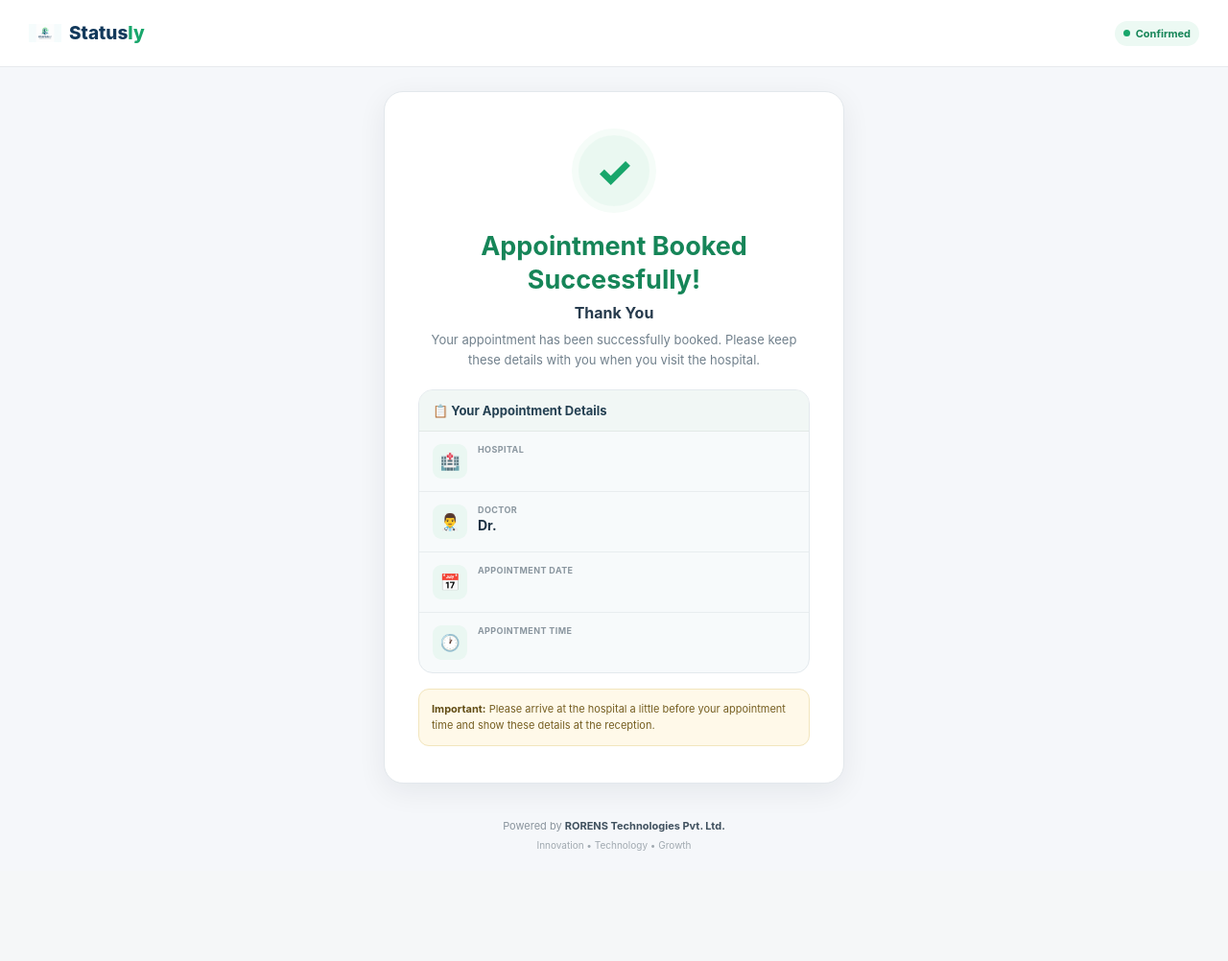
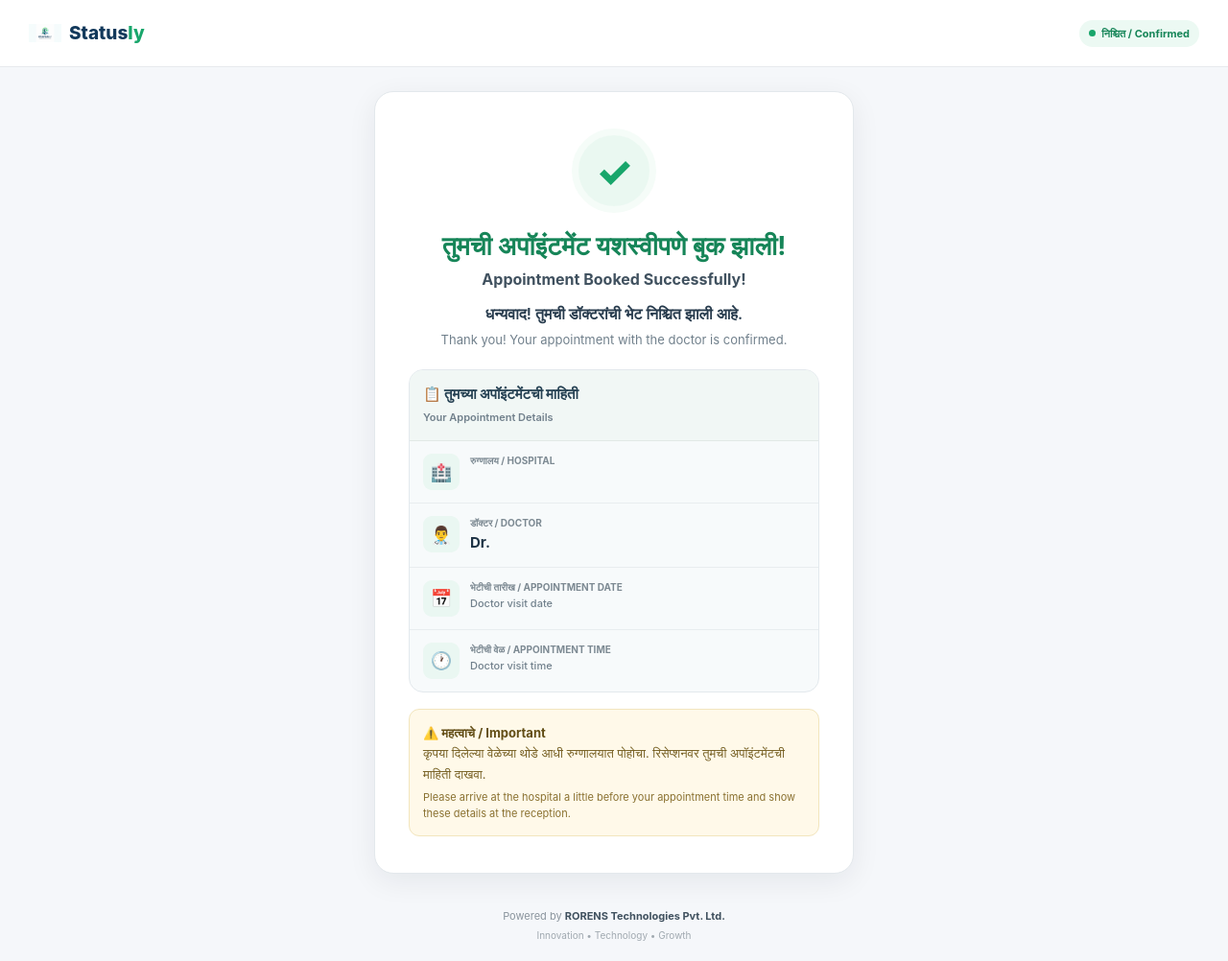
Before and after one commit to rorenstechnologies-wq/statusly, a Flask app: template templates/success.html in a window 1280 px wide. Shown: the whole page at 96% size. Before the commit the page ends 887 px from the top, so only its background shows below. Run offline with Flask 3, Linux system fonts and the light colour scheme; the template is opened without the code that fills it, so the values that code supplies are empty; parts of the project's set-up code (start-up, migrations or seed data) failed here and were passed over.

Commit message:
Update success.html

```diff
--- a/templates/success.html
+++ b/templates/success.html
@@ -1,24 +1,17 @@
 <!DOCTYPE html>
-<html lang="en">
+<html lang="mr">
 
 <head>
 
     <meta charset="UTF-8">
 
-    <meta
-        name="viewport"
-        content="width=device-width, initial-scale=1.0"
-    >
+    <meta name="viewport" content="width=device-width, initial-scale=1.0">
 
-    <meta
-        name="theme-color"
-        content="#ffffff"
-    >
+    <meta name="theme-color" content="#ffffff">
 
     <title>
         Appointment Confirmed | Statusly
     </title>
-
 
     <style>
 
@@ -27,7 +20,6 @@
             padding: 0;
             box-sizing: border-box;
         }
-
 
         body {
 
@@ -51,7 +43,6 @@
             flex-direction: column;
 
             overflow-x: hidden;
-
         }
 
 
@@ -63,12 +54,11 @@
 
             width: 100%;
 
-            height: 60px;
+            min-height: 62px;
 
             background: #ffffff;
 
-            border-bottom:
-                1px solid #e7eaed;
+            border-bottom: 1px solid #e7eaed;
 
             display: flex;
 
@@ -77,7 +67,6 @@
             justify-content: space-between;
 
             padding: 0 14px;
-
         }
 
 
@@ -88,7 +77,6 @@
             align-items: center;
 
             gap: 8px;
-
         }
 
 
@@ -99,7 +87,6 @@
             height: 34px;
 
             object-fit: contain;
-
         }
 
 
@@ -110,14 +97,12 @@
             font-weight: 800;
 
             color: #12395b;
-
         }
 
 
         .brand-name span {
 
             color: #18a66b;
-
         }
 
 
@@ -133,14 +118,13 @@
 
             color: #168558;
 
-            padding: 6px 9px;
+            padding: 7px 10px;
 
             border-radius: 20px;
 
             font-size: 11px;
 
             font-weight: 700;
-
         }
 
 
@@ -153,7 +137,6 @@
             border-radius: 50%;
 
             background: #18a66b;
-
         }
 
 
@@ -171,63 +154,32 @@
 
             justify-content: center;
 
-            padding: 25px 14px 35px;
-
+            padding: 25px 12px 35px;
         }
 
 
         /* =====================================================
-           SUCCESS CARD
+           CARD
         ===================================================== */
 
         .success-card {
 
             width: 100%;
 
-            max-width: 480px;
+            max-width: 500px;
 
             background: #ffffff;
 
-            border:
-                1px solid #e3e8ec;
+            border: 1px solid #e3e8ec;
 
             border-radius: 20px;
 
-            padding: 28px 18px;
+            padding: 28px 17px;
 
             text-align: center;
 
             box-shadow:
-                0 8px 30px
-                rgba(16, 24, 40, 0.07);
-
-            animation: cardIn .6s ease;
-
-        }
-
-
-        @keyframes cardIn {
-
-            from {
-
-                opacity: 0;
-
-                transform:
-                    translateY(20px)
-                    scale(.97);
-
-            }
-
-            to {
-
-                opacity: 1;
-
-                transform:
-                    translateY(0)
-                    scale(1);
-
-            }
-
+                0 8px 30px rgba(16, 24, 40, 0.07);
         }
 
 
@@ -241,14 +193,13 @@
 
             height: 78px;
 
-            margin: 0 auto 17px;
+            margin: 0 auto 16px;
 
             border-radius: 50%;
 
             background: #eaf8f1;
 
-            border:
-                7px solid #f5fcf8;
+            border: 7px solid #f5fcf8;
 
             display: flex;
 
@@ -261,70 +212,56 @@
             font-size: 38px;
 
             font-weight: 800;
-
-            animation: successPop .7s ease .15s both;
-
-        }
-
-
-        @keyframes successPop {
-
-            0% {
-
-                opacity: 0;
-
-                transform: scale(.4);
-
-            }
-
-            70% {
-
-                transform: scale(1.12);
-
-            }
-
-            100% {
-
-                opacity: 1;
-
-                transform: scale(1);
-
-            }
-
         }
 
 
         /* =====================================================
-           SUCCESS TEXT
+           TITLE
         ===================================================== */
 
         .success-card h1 {
 
             color: #168558;
 
-            font-size: 22px;
+            font-size: 23px;
 
-            line-height: 1.3;
+            line-height: 1.4;
 
-            margin-bottom: 7px;
-
+            margin-bottom: 5px;
         }
 
 
-        .thank-you {
+        .english-title {
+
+            color: #40515f;
+
+            font-size: 16px;
+
+            font-weight: 700;
+
+            margin-bottom: 14px;
+        }
+
+
+        /* =====================================================
+           MESSAGE
+        ===================================================== */
+
+        .message-marathi {
 
             color: #273b4d;
 
             font-size: 16px;
 
-            font-weight: 700;
+            line-height: 1.6;
 
-            margin-bottom: 8px;
+            font-weight: 600;
 
+            margin-bottom: 4px;
         }
 
 
-        .message {
+        .message-english {
 
             color: #71808c;
 
@@ -333,12 +270,11 @@
             line-height: 1.6;
 
             margin-bottom: 20px;
-
         }
 
 
         /* =====================================================
-           APPOINTMENT DETAILS
+           DETAILS
         ===================================================== */
 
         .details-box {
@@ -347,34 +283,31 @@
 
             background: #f7fafb;
 
-            border:
-                1px solid #e3e9ed;
+            border: 1px solid #e3e9ed;
 
             border-radius: 15px;
 
             overflow: hidden;
 
             margin-top: 10px;
-
         }
 
 
         .details-heading {
 
-            padding:
-                13px 14px;
+            padding: 14px;
 
             background: #f1f7f5;
 
-            border-bottom:
-                1px solid #e2e9e6;
+            border-bottom: 1px solid #e2e9e6;
 
             color: #244052;
 
-            font-size: 13px;
+            font-size: 15px;
 
-            font-weight: 750;
+            font-weight: 800;
 
+            line-height: 1.5;
         }
 
 
@@ -386,29 +319,25 @@
 
             gap: 11px;
 
-            padding:
-                13px 14px;
+            padding: 13px 14px;
 
-            border-bottom:
-                1px solid #e8edef;
-
+            border-bottom: 1px solid #e8edef;
         }
 
 
         .detail-row:last-child {
 
             border-bottom: none;
-
         }
 
 
         .detail-icon {
 
-            width: 36px;
+            width: 38px;
 
-            height: 36px;
+            height: 38px;
 
-            min-width: 36px;
+            min-width: 38px;
 
             border-radius: 9px;
 
@@ -420,8 +349,7 @@
 
             justify-content: center;
 
-            font-size: 17px;
-
+            font-size: 18px;
         }
 
 
@@ -430,22 +358,18 @@
             min-width: 0;
 
             flex: 1;
-
         }
 
 
         .detail-label {
 
-            color: #8a969f;
+            color: #7c8992;
 
-            font-size: 9px;
-
-            text-transform: uppercase;
-
-            letter-spacing: .4px;
+            font-size: 10px;
 
             font-weight: 700;
 
+            line-height: 1.5;
         }
 
 
@@ -455,25 +379,37 @@
 
             color: #1e3345;
 
-            font-size: 14px;
+            font-size: 15px;
 
             font-weight: 750;
 
+            line-height: 1.5;
+
             overflow-wrap: anywhere;
+        }
 
+
+        .detail-value-en {
+
+            color: #71808c;
+
+            font-size: 11px;
+
+            font-weight: 500;
+
+            margin-top: 1px;
         }
 
 
         .doctor-specialization {
 
-            margin-top: 2px;
+            margin-top: 3px;
 
             color: #168b61;
 
-            font-size: 11px;
+            font-size: 12px;
 
             font-weight: 650;
-
         }
 
 
@@ -483,32 +419,41 @@
 
         .confirmation-note {
 
-            margin-top: 16px;
+            margin-top: 17px;
 
-            padding: 12px 13px;
+            padding: 14px;
 
             background: #fff9e9;
 
-            border:
-                1px solid #f2e5bd;
+            border: 1px solid #f2e5bd;
 
             border-radius: 11px;
 
             color: #765f22;
 
-            font-size: 11px;
+            font-size: 13px;
 
-            line-height: 1.55;
+            line-height: 1.65;
 
             text-align: left;
-
         }
 
 
         .confirmation-note strong {
 
             color: #624d15;
+        }
 
+
+        .note-english {
+
+            margin-top: 5px;
+
+            color: #8a7130;
+
+            font-size: 11px;
+
+            line-height: 1.55;
         }
 
 
@@ -520,22 +465,19 @@
 
             text-align: center;
 
-            padding:
-                0 10px 18px;
+            padding: 0 10px 18px;
 
             color: #8a949d;
 
             font-size: 11px;
 
             line-height: 1.7;
-
         }
 
 
         .footer strong {
 
             color: #40515f;
-
         }
 
 
@@ -546,12 +488,11 @@
             font-size: 10px;
 
             margin-top: 2px;
-
         }
 
 
         /* =====================================================
-           TABLET / DESKTOP
+           DESKTOP
         ===================================================== */
 
         @media (min-width: 600px) {
@@ -560,24 +501,19 @@
 
                 height: 70px;
 
-                padding:
-                    0 30px;
-
+                padding: 0 30px;
             }
 
 
             .success-card {
 
-                padding:
-                    38px 35px;
-
+                padding: 38px 35px;
             }
 
 
             .success-card h1 {
 
                 font-size: 27px;
-
             }
 
 
@@ -588,40 +524,40 @@
                 height: 88px;
 
                 font-size: 43px;
-
             }
 
         }
 
 
         /* =====================================================
-           SMALL PHONES
+           SMALL PHONE
         ===================================================== */
 
         @media (max-width: 360px) {
 
             .main {
 
-                padding:
-                    18px 9px 25px;
-
+                padding: 18px 9px 25px;
             }
 
 
             .success-card {
 
-                padding:
-                    24px 13px;
+                padding: 24px 13px;
 
                 border-radius: 16px;
-
             }
 
 
             .success-card h1 {
 
                 font-size: 20px;
+            }
 
+
+            .message-marathi {
+
+                font-size: 15px;
             }
 
 
@@ -632,14 +568,12 @@
                 height: 68px;
 
                 font-size: 32px;
-
             }
 
 
             .detail-value {
 
                 font-size: 13px;
-
             }
 
         }
@@ -653,14 +587,12 @@
 
 
     <!-- =====================================================
-         STATUSLY HEADER
-    ====================================================== -->
+         HEADER
+    ===================================================== -->
 
     <header class="topbar">
 
-
         <div class="brand">
-
 
             <img
                 class="brand-logo"
@@ -668,13 +600,11 @@
                 alt="Statusly"
             >
 
-
             <div class="brand-name">
 
                 Status<span>ly</span>
 
             </div>
-
 
         </div>
 
@@ -683,10 +613,9 @@
 
             <span class="confirmed-dot"></span>
 
-            Confirmed
+            निश्चित / Confirmed
 
         </div>
-
 
     </header>
 
@@ -694,15 +623,14 @@
 
     <!-- =====================================================
          MAIN
-    ====================================================== -->
+    ===================================================== -->
 
     <main class="main">
-
 
         <div class="success-card">
 
 
-            <!-- SUCCESS -->
+            <!-- SUCCESS ICON -->
 
             <div class="success-icon">
 
@@ -711,27 +639,36 @@
             </div>
 
 
+            <!-- TITLE -->
+
             <h1>
 
-                Appointment Booked Successfully!
+                तुमची अपॉइंटमेंट यशस्वीपणे बुक झाली!
 
             </h1>
 
 
-            <div class="thank-you">
+            <div class="english-title">
 
-                Thank You
+                Appointment Booked Successfully!
 
             </div>
 
 
-            <p class="message">
+            <!-- MESSAGE -->
 
-                Your appointment has been successfully booked.
-                Please keep these details with you when you visit
-                the hospital.
+            <div class="message-marathi">
 
-            </p>
+                धन्यवाद! तुमची डॉक्टरांची भेट निश्चित झाली आहे.
+
+            </div>
+
+
+            <div class="message-english">
+
+                Thank you! Your appointment with the doctor is confirmed.
+
+            </div>
 
 
 
@@ -742,9 +679,19 @@
             <div class="details-box">
 
 
+                <!-- HEADING -->
+
                 <div class="details-heading">
 
-                    📋 Your Appointment Details
+                    📋 तुमच्या अपॉइंटमेंटची माहिती<br>
+
+                    <span style="
+                        font-size:11px;
+                        font-weight:600;
+                        color:#71808c;
+                    ">
+                        Your Appointment Details
+                    </span>
 
                 </div>
 
@@ -753,7 +700,6 @@
                 <!-- HOSPITAL -->
 
                 <div class="detail-row">
-
 
                     <div class="detail-icon">
 
@@ -764,10 +710,9 @@
 
                     <div class="detail-content">
 
-
                         <div class="detail-label">
 
-                            Hospital
+                            रुग्णालय / HOSPITAL
 
                         </div>
 
@@ -778,9 +723,7 @@
 
                         </div>
 
-
                     </div>
-
 
                 </div>
 
@@ -789,7 +732,6 @@
                 <!-- DOCTOR -->
 
                 <div class="detail-row">
-
 
                     <div class="detail-icon">
 
@@ -800,10 +742,9 @@
 
                     <div class="detail-content">
 
-
                         <div class="detail-label">
 
-                            Doctor
+                            डॉक्टर / DOCTOR
 
                         </div>
 
@@ -825,9 +766,7 @@
 
                         {% endif %}
 
-
                     </div>
-
 
                 </div>
 
@@ -836,7 +775,6 @@
                 <!-- DATE -->
 
                 <div class="detail-row">
-
 
                     <div class="detail-icon">
 
@@ -847,10 +785,9 @@
 
                     <div class="detail-content">
 
-
                         <div class="detail-label">
 
-                            Appointment Date
+                            भेटीची तारीख / APPOINTMENT DATE
 
                         </div>
 
@@ -862,8 +799,13 @@
                         </div>
 
 
+                        <div class="detail-value-en">
+
+                            Doctor visit date
+
+                        </div>
+
                     </div>
-
 
                 </div>
 
@@ -872,7 +814,6 @@
                 <!-- TIME -->
 
                 <div class="detail-row">
-
 
                     <div class="detail-icon">
 
@@ -883,10 +824,9 @@
 
                     <div class="detail-content">
 
-
                         <div class="detail-label">
 
-                            Appointment Time
+                            भेटीची वेळ / APPOINTMENT TIME
 
                         </div>
 
@@ -898,8 +838,13 @@
                         </div>
 
 
+                        <div class="detail-value-en">
+
+                            Doctor visit time
+
+                        </div>
+
                     </div>
-
 
                 </div>
 
@@ -909,22 +854,34 @@
 
 
             <!-- =================================================
-                 PATIENT MESSAGE
+                 IMPORTANT MESSAGE
             ================================================== -->
 
             <div class="confirmation-note">
 
-                <strong>Important:</strong>
+                <strong>
 
-                Please arrive at the hospital a little before
-                your appointment time and show these details
-                at the reception.
+                    ⚠️ महत्वाचे / Important
+
+                </strong>
+
+                <br>
+
+                कृपया दिलेल्या वेळेच्या थोडे आधी रुग्णालयात पोहोचा.
+                रिसेप्शनवर तुमची अपॉइंटमेंटची माहिती दाखवा.
+
+                <div class="note-english">
+
+                    Please arrive at the hospital a little before
+                    your appointment time and show these details
+                    at the reception.
+
+                </div>
 
             </div>
 
 
         </div>
-
 
     </main>
 
@@ -932,10 +889,9 @@
 
     <!-- =====================================================
          FOOTER
-    ====================================================== -->
+    ===================================================== -->
 
     <footer class="footer">
-
 
         <div>
 
@@ -954,7 +910,6 @@
 
         </div>
 
-
     </footer>
 
 
```
